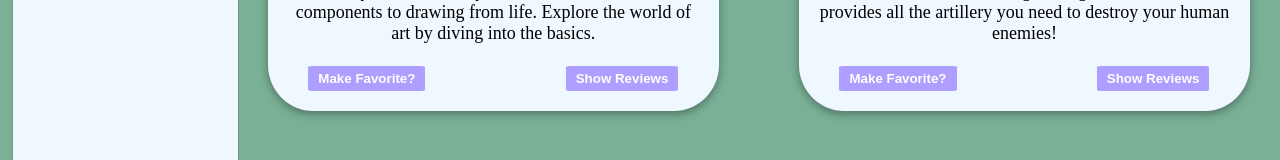
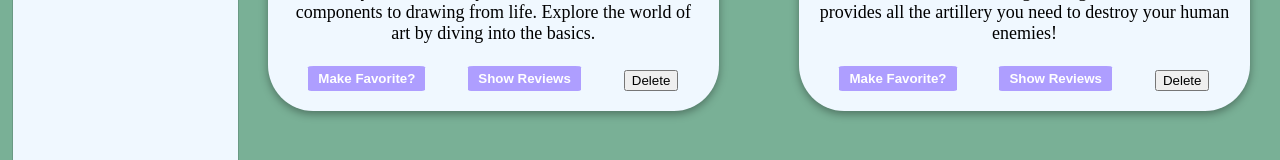
Before and after one commit to mousity/Book-Review-Forum, a React (Vite) app: page / in a window 1280 px wide. Shown: the part 555-715 px from the top of the page. Built offline with nearby package versions, Linux system fonts and the light colour scheme; data requests are answered from the project's data file.

Commit message:
added delete button to cards

```diff
--- a/src/bookCard.jsx
+++ b/src/bookCard.jsx
@@ -1,8 +1,16 @@
 import { useState } from "react";
 
-export default function BookCard ({bookList, titleQuery, authorQuery}) {
+export default function BookCard ({bookList, titleQuery, authorQuery, apiURL}) {
   // console.log(bookList, '')
   const list = [];
+
+  console.log(apiURL);
+  const handleDelete = async (id) => {
+    await fetch(`${apiURL}/${id}`, {
+      method: 'DELETE'
+    });
+    window.location.reload(true);
+  }
 
   bookList.forEach((item, index) => {
 
@@ -20,6 +28,7 @@ export default function BookCard ({bookList, titleQuery, authorQuery}) {
           <div className="options">
               <button className="favorite">Make Favorite?</button>
               <button className="showReviews">Show Reviews</button>
+              <button className="delete" onClick={() => handleDelete(item.id)}>Delete</button>
           </div>
         </div>
       );
```
